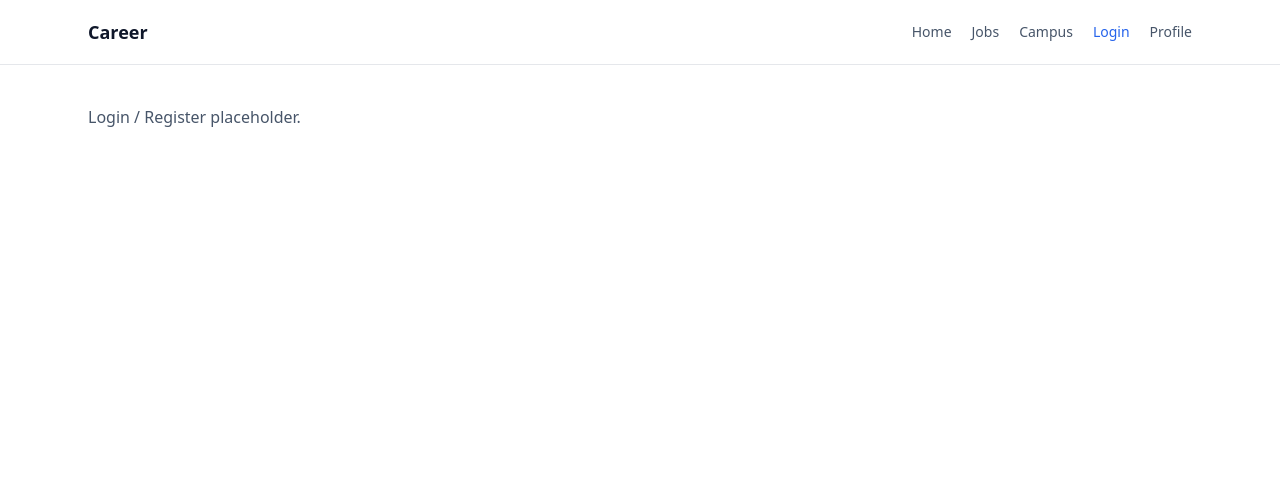
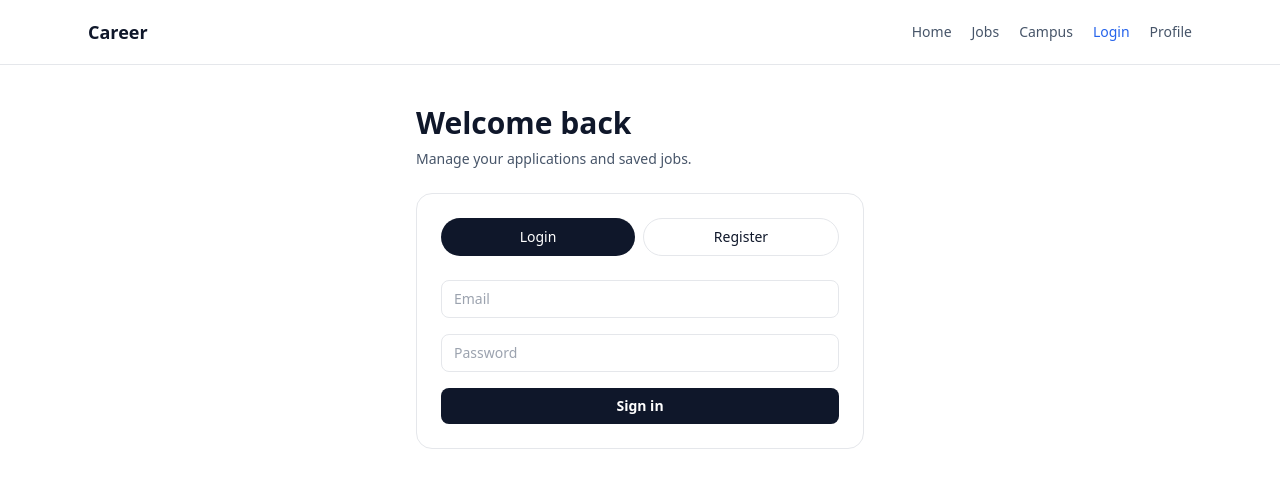
Before and after one commit to doublej9999/career-website, a React (Vite) app: page /login in a window 1280 px wide. Shown: the top 488 px of the page. Built offline with nearby package versions, Linux system fonts and the light colour scheme.

Commit message:
feat(auth): add login and registration UI

```diff
--- a/src/pages/Login/index.tsx
+++ b/src/pages/Login/index.tsx
@@ -1,3 +1,50 @@
+import { useState } from 'react'
+
 export default function Login() {
-  return <div className="text-slate-600">Login / Register placeholder.</div>
+  const [mode, setMode] = useState<'login' | 'register'>('login')
+
+  return (
+    <section className="mx-auto max-w-md space-y-6">
+      <div>
+        <h1 className="text-3xl font-semibold">{mode === 'login' ? 'Welcome back' : 'Create account'}</h1>
+        <p className="mt-2 text-sm text-slate-600">Manage your applications and saved jobs.</p>
+      </div>
+
+      <div className="rounded-2xl border p-6">
+        <div className="flex gap-2">
+          <button
+            className={`flex-1 rounded-full px-4 py-2 text-sm ${
+              mode === 'login' ? 'bg-slate-900 text-white' : 'border'
+            }`}
+            onClick={() => setMode('login')}
+          >
+            Login
+          </button>
+          <button
+            className={`flex-1 rounded-full px-4 py-2 text-sm ${
+              mode === 'register' ? 'bg-slate-900 text-white' : 'border'
+            }`}
+            onClick={() => setMode('register')}
+          >
+            Register
+          </button>
+        </div>
+
+        <form className="mt-6 space-y-4">
+          {mode === 'register' && (
+            <input className="w-full rounded-lg border px-3 py-2 text-sm" placeholder="Full name" />
+          )}
+          <input className="w-full rounded-lg border px-3 py-2 text-sm" placeholder="Email" />
+          <input
+            className="w-full rounded-lg border px-3 py-2 text-sm"
+            placeholder="Password"
+            type="password"
+          />
+          <button className="w-full rounded-lg bg-slate-900 px-3 py-2 text-sm font-semibold text-white">
+            {mode === 'login' ? 'Sign in' : 'Create account'}
+          </button>
+        </form>
+      </div>
+    </section>
+  )
 }
```
